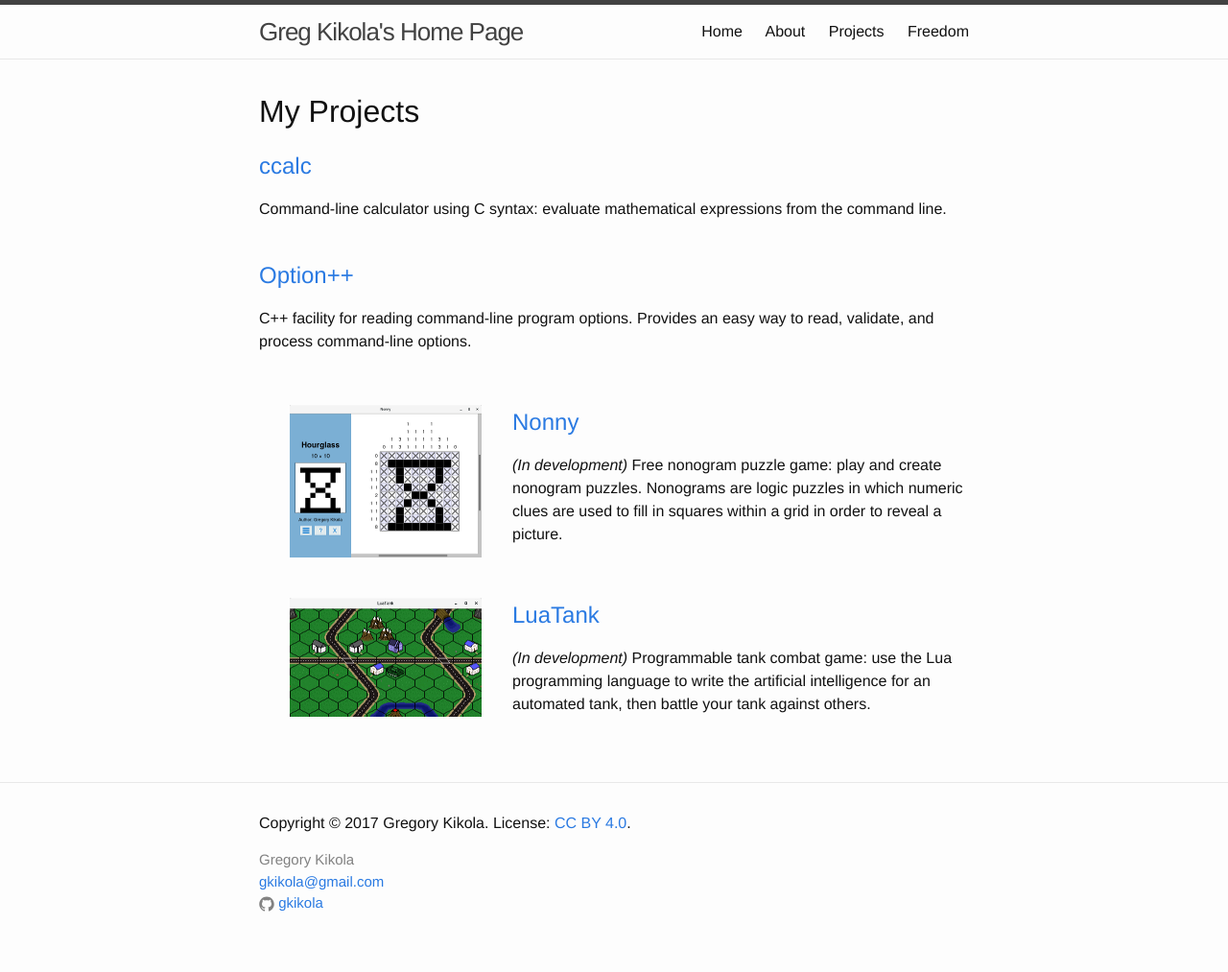
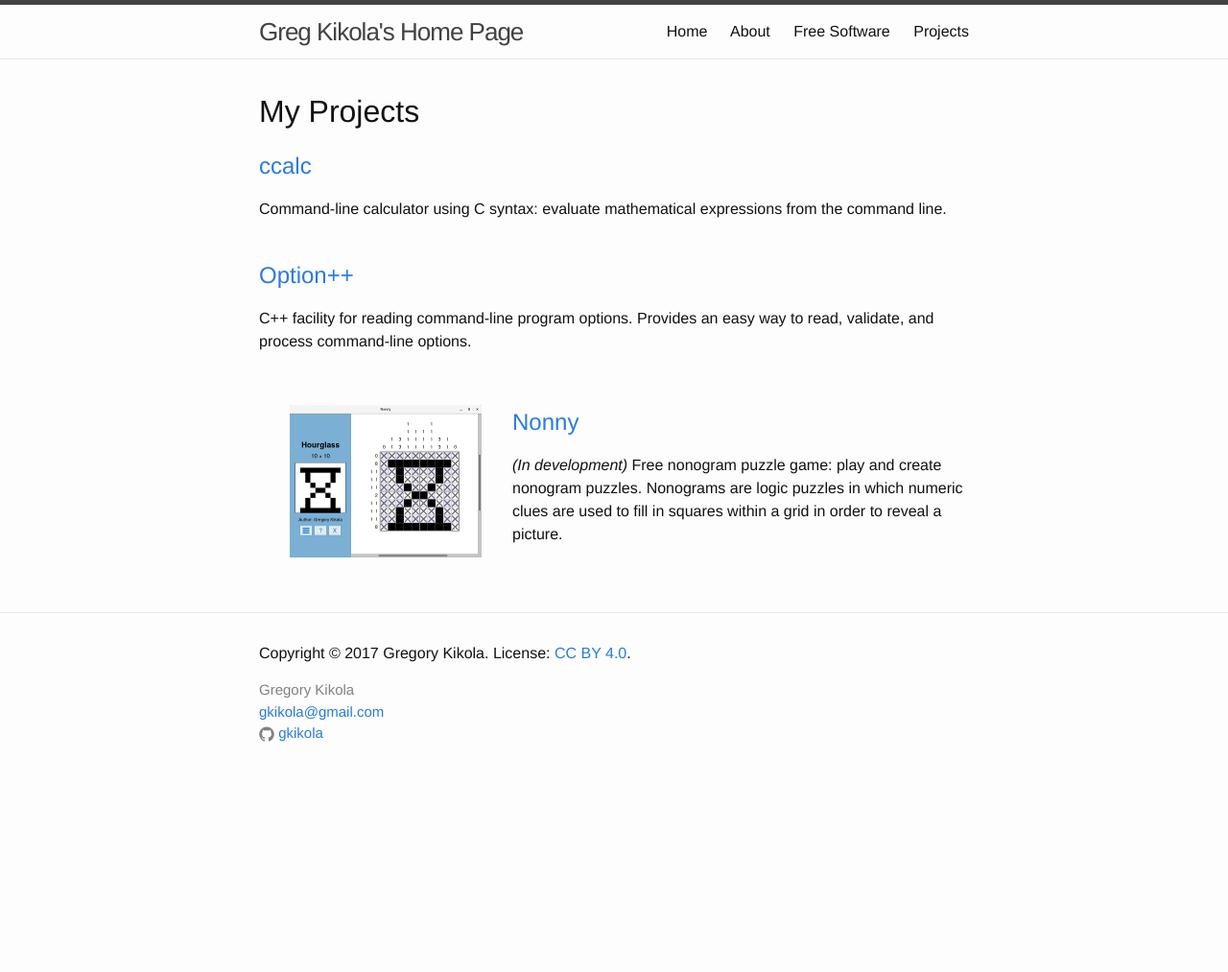
Before and after one commit to gkikola/gkikola.github.io, a Jekyll site: the page built from projects/index.html, in a window 1280 px wide. Shown: the whole page at 96% size. Built offline with Jekyll 4.4.1, drawn with Linux system fonts in a browser that asks for light colours; after the commit the page ends 900 px from its top, so only the background shows below that.

Commit message:
Remove LuaTank from projects page (for now) and other small fixes

```diff
--- a/_includes/header.html
+++ b/_includes/header.html
@@ -8,8 +8,8 @@
       <div class="trigger">
         <a class="page-link" href="/index.html">Home</a>
         <a class="page-link" href="/about.html">About</a>
+        <a class="page-link" href="/free.html">Free Software</a>
         <a class="page-link" href="/projects/">Projects</a>
-        <a class="page-link" href="/free.html">Freedom</a>
       </div>
     </nav>
 
--- a/free.html
+++ b/free.html
@@ -8,7 +8,7 @@ description: Free software and what it means
   <h1>Free Software</h1>
   <div class="about-text">
     <p>
-      All of the software that I create
+      All of the software that I create and provide on this site
       is <a href="https://www.gnu.org/philosophy/free-sw.html">free
       software</a> available under
       the <a href="https://www.gnu.org/licenses/gpl.html">GNU General
--- a/projects/index.html
+++ b/projects/index.html
@@ -20,11 +20,11 @@ description: List of Greg Kikola's software projects.
   <p><i>(In development)</i> Free nonogram puzzle game: play and create
     nonogram puzzles. Nonograms are logic puzzles in which numeric clues are
     used to fill in squares within a grid in order to reveal a picture.</p><br>
-  <p style="clear: left;"><h2><a href="https://github.com/gkikola/luatank" title="LuaTank">
+  <!--<p style="clear: left;"><h2><a href="https://github.com/gkikola/luatank" title="LuaTank">
       <img src="/images/luatank.png" alt="LuaTank" class="padded-img">
       LuaTank
   </a></h2></p>
   <p><i>(In development)</i> Programmable tank combat game: use the Lua
     programming language to write the artificial intelligence for an
-    automated tank, then battle your tank against others.</p><br>
+    automated tank, then battle your tank against others.</p><br>-->
 </div>
```
